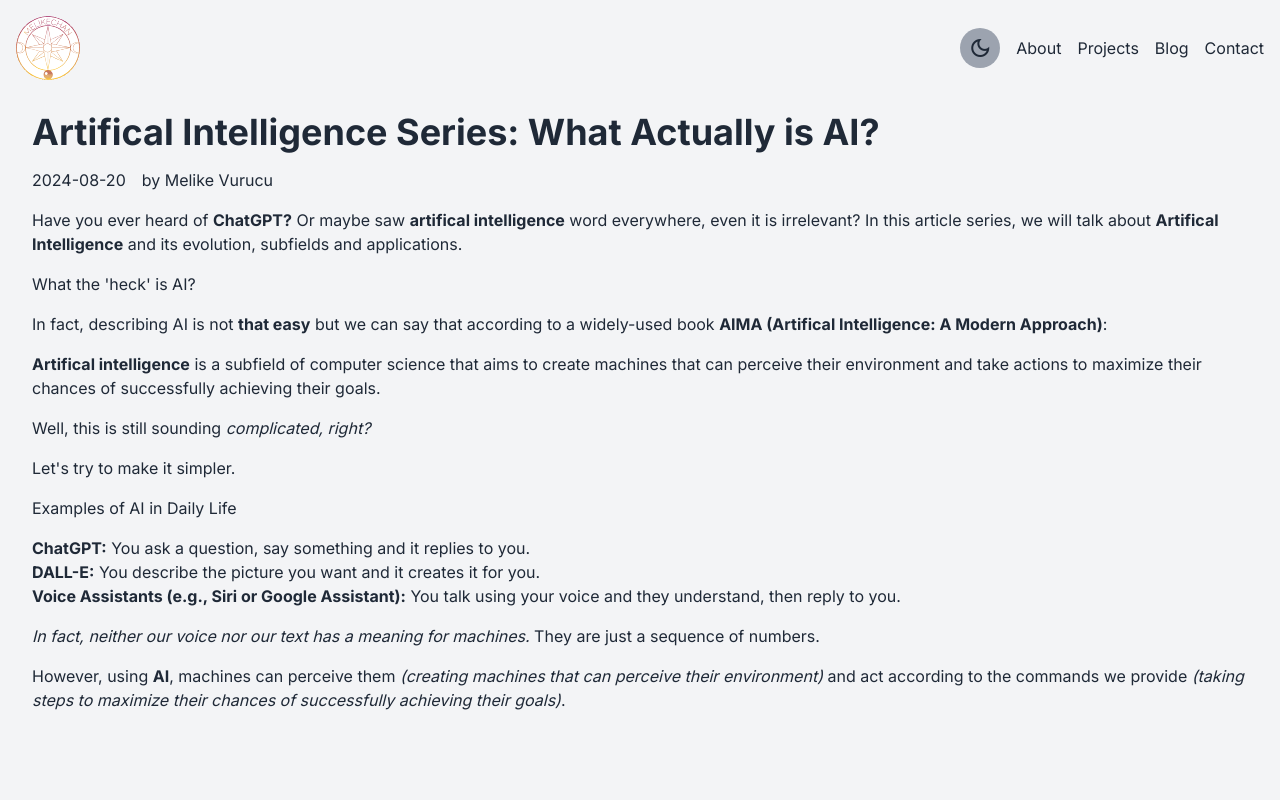
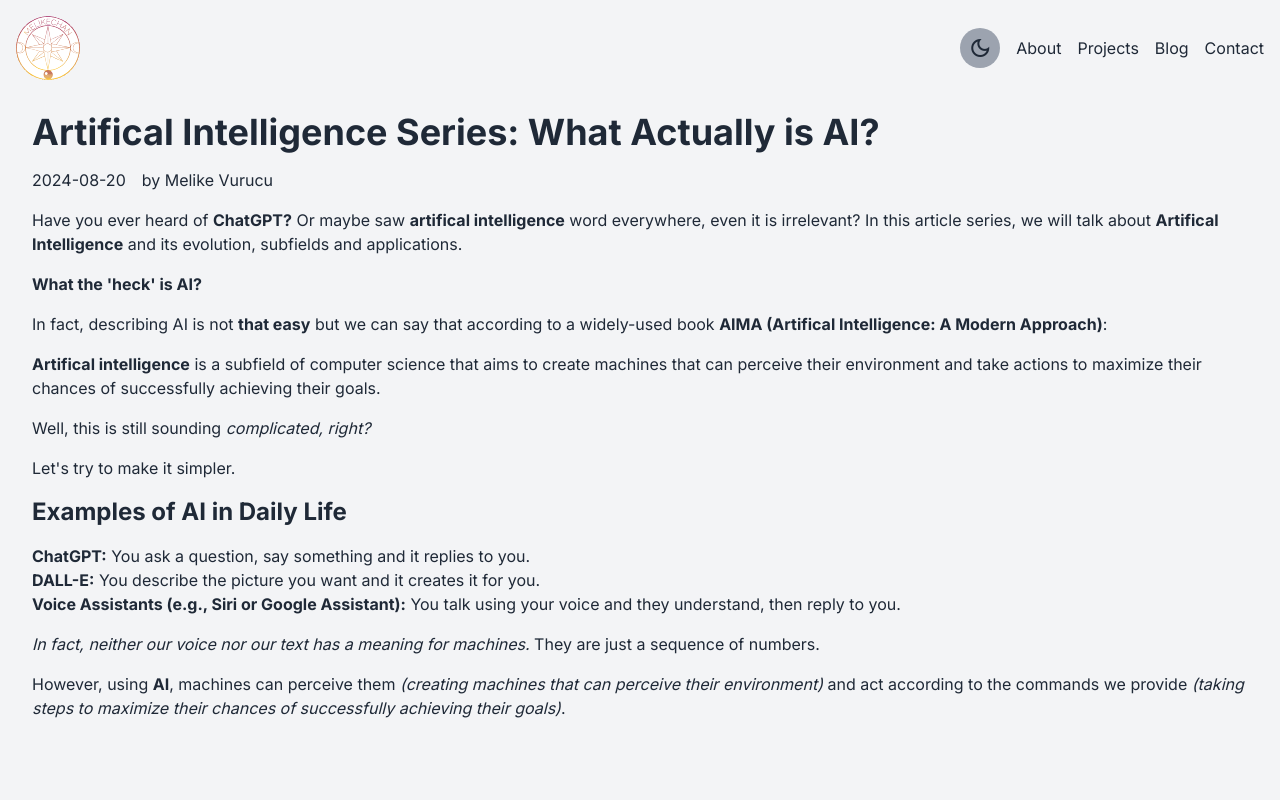
Before and after one commit to melikechan/melikechan.io, a Next.js app: page /blog/foundation in a window 1280 px wide. Shown: the top 800 px of the page. Built offline with nearby package versions, Linux system fonts and the light colour scheme.

Commit message:
fix: mdx styling

```diff
--- a/next.config.mjs
+++ b/next.config.mjs
@@ -1,16 +1,21 @@
-import nextMdx from '@next/mdx';
+import nextMdx from "@next/mdx";
 
 const withMdx = nextMdx({
-    extension: /\.mdx?$/,
-    options: {}
+  extension: /\.mdx?$/,
+  options: {},
 });
 
 /** @type {import('next').NextConfig} */
 const nextConfig = withMdx({
-    pageExtensions: ['md', 'mdx', 'tsx', 'ts', 'jsx', 'js'],
-    images: {
-        domains: ['repository-images.githubusercontent.com']
-    }
+  pageExtensions: ["md", "mdx", "tsx", "ts", "jsx", "js"],
+  images: {
+    remotePatterns: [
+      {
+        protocol: "https",
+        hostname: "**",
+      },
+    ],
+  },
 });
 
 export default nextConfig;
--- a/package.json
+++ b/package.json
@@ -14,11 +14,12 @@
     "@mdx-js/react": "^3.0.1",
     "@next/mdx": "^14.2.4",
     "gray-matter": "^4.0.3",
-    "next": "14.2.3",
+    "next": "^14.2.16",
     "next-mdx-remote": "^5.0.0",
     "next-themes": "^0.3.0",
     "react": "^18",
-    "react-dom": "^18"
+    "react-dom": "^18",
+    "remark-gfm": "^4.0.0"
   },
   "devDependencies": {
     "postcss": "^8",
--- a/src/app/blog/[slug]/page.js
+++ b/src/app/blog/[slug]/page.js
@@ -1,19 +1,20 @@
-import { getSortedPostsData, getPostData } from '@/lib/posts'
-import { MDXRemote } from 'next-mdx-remote/rsc'
-import { notFound } from 'next/navigation'
+import { getSortedPostsData, getPostData } from "@/lib/posts";
+import { MDXRemote } from "next-mdx-remote/rsc";
+import { notFound } from "next/navigation";
+import { config, components } from "@/lib/mdxSettings";
 
 export async function generateStaticParams() {
-  const posts = getSortedPostsData()
+  const posts = getSortedPostsData();
   return posts.map((post) => ({
     slug: post.id,
-  }))
+  }));
 }
 
 export default async function Post({ params }) {
-  const postData = getPostData(params.slug)
+  const postData = getPostData(params.slug);
 
   if (!postData) {
-    return notFound()
+    return notFound();
   }
   return (
     <article className="flex flex-col mx-8 my-4 min-h-screen space-y-4 animate-fadeIn">
@@ -22,7 +23,11 @@
         <time>{postData.date}</time>
         {postData.author && <span>by {postData.author}</span>}
       </div>
-      <MDXRemote source={postData.content} />
+      <MDXRemote
+        source={postData.content}
+        components={components}
+        options={config}
+      />
     </article>
-  )
+  );
 }
--- /dev/null
+++ b/src/lib/mdxSettings.js
@@ -0,0 +1,63 @@
+import remarkGfm from "remark-gfm";
+import Image from "next/image";
+import Link from "next/link";
+
+export const config = {
+  mdxOptions: {
+    remarkPlugins: [remarkGfm],
+  },
+};
+
+export const components = {
+  Image: (props) => (
+    <div className="my-6 flex place-content-center">
+      {" "}
+      <Image
+        {...props}
+        alt={props.alt}
+        className="rounded lg:rounded-lg"
+      />
+    </div>
+  ),
+  Link: (props) => (
+    <Link
+      href
+      {...props}
+      className="hover:underline focus:underline active:underline"
+    >
+      {props.children}
+    </Link>
+  ),
+  h1: (props) => (
+    <h1 className="text-4xl font-bold mb-4 leading-tight" {...props} />
+  ),
+  h2: (props) => (
+    <h2 className="text-3xl font-bold mb-2 leading-tight" {...props} />
+  ),
+  h3: (props) => (
+    <h3 className="text-2xl font-bold mb-1 leading-tight" {...props} />
+  ),
+  h4: (props) => <h4 className="text-xl font-bold" {...props} />,
+  h5: (props) => <h5 className="text-lg font-bold" {...props} />,
+  h6: (props) => <h6 className="text-base font-bold" {...props} />,
+  p: (props) => <p className="text-base leading-relaxed" {...props} />,
+  ul: (props) => (
+    <ul className="list-disc list-inside ml-4 space-y-2" {...props} />
+  ),
+  ol: (props) => (
+    <ol className="list-decimal list-inside ml-4 space-y-2" {...props} />
+  ),
+  li: (props) => <li className="text-base leading-relaxed" {...props} />,
+  blockquote: (props) => (
+    <blockquote className="border-l-4 border-gray-400 pl-4" {...props} />
+  ),
+  code: (props) => <code className="p-1 rounded" {...props} />,
+  pre: (props) => <pre className="p-2 rounded" {...props} />,
+  inlineCode: (props) => <code className="p-1 rounded" {...props} />,
+  hr: (props) => <hr className="border-gray-400" {...props} />,
+  table: (props) => (
+    <table className="border-collapse max-w-full h-auto" {...props} />
+  ),
+  th: (props) => <th className="border font-bold p-2" {...props} />,
+  td: (props) => <td className="border p-2" {...props} />,
+};
```
Also changed, not shown: 1 other file (tests, documents, lock files or other folders).
